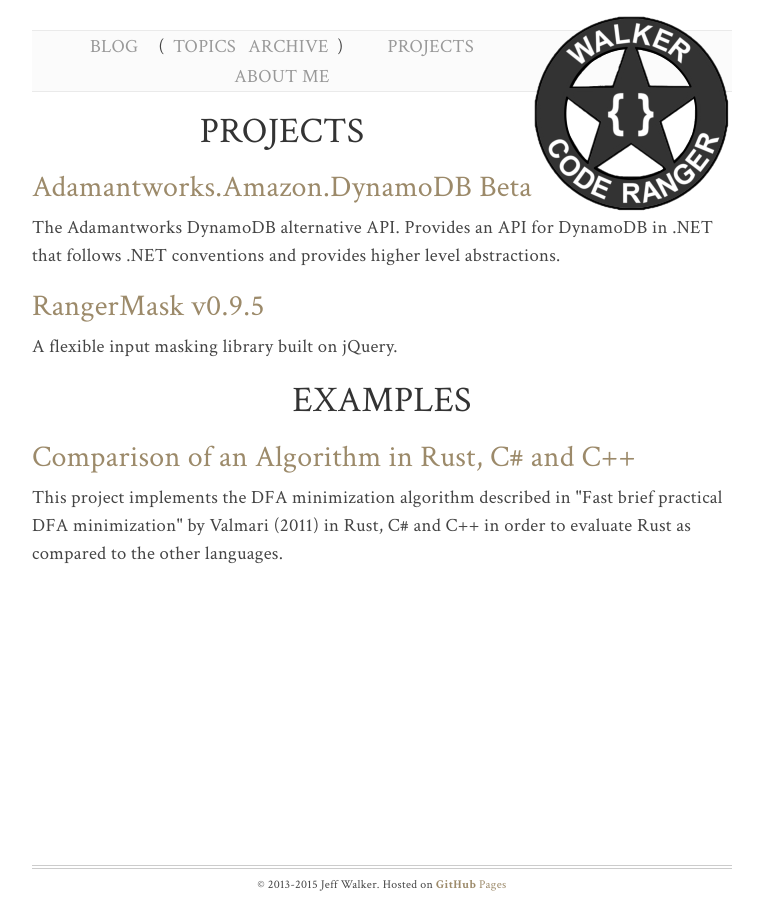
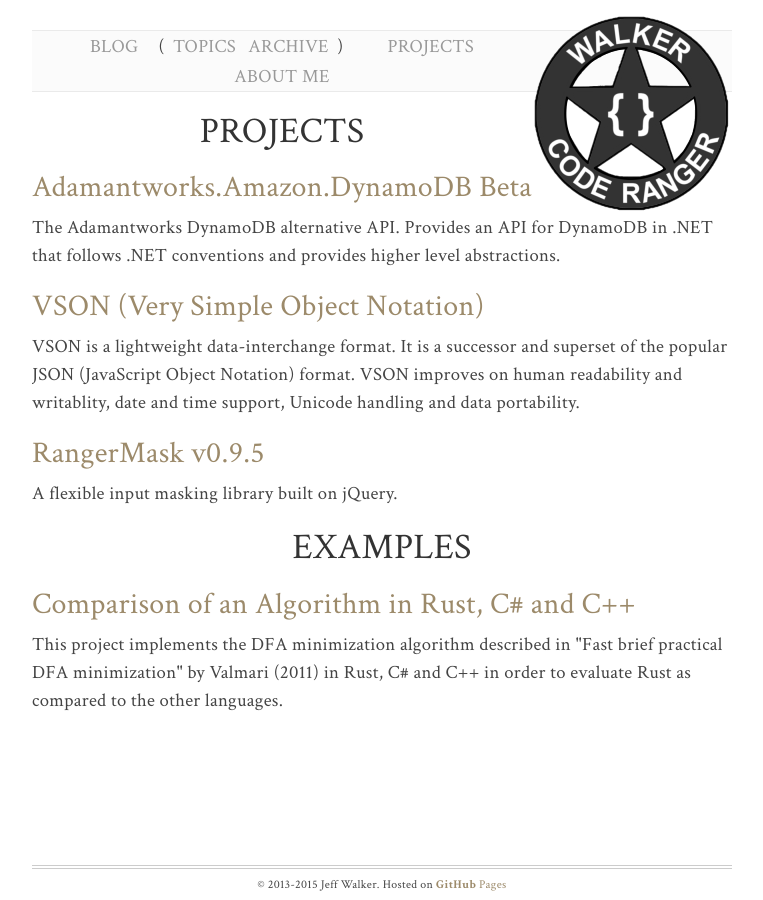
Before and after one commit to WalkerCodeRanger/WalkerCodeRanger.com, a Jekyll site: the page built from projects/index.html, in a window 1280 px wide. Shown: the whole page, without its empty margins (258-1021 px from the left). Built offline with Jekyll 4.4.1, drawn with Linux system fonts in a browser that asks for light colours; nearby versions of some CDN libraries; comment, search, counter and statistics services are not loaded.

Commit message:
add VSON to projects

```diff
--- a/projects/index.html
+++ b/projects/index.html
@@ -12,6 +12,10 @@
 		conventions and provides higher level abstractions.</p>
 	</section>
 	<section class="project">
+		<h2><a href="http://vson.org">VSON (Very Simple Object Notation)</a></h2>
+		<p>VSON is a lightweight data-interchange format. It is a successor and superset of the popular JSON (JavaScript Object Notation) format. VSON improves on human readability and writablity, date and time support, Unicode handling and data portability.</p>
+	</section>
+	<section class="project">
 		<h2><a href="https://github.com/WalkerCodeRanger/RangerMask">RangerMask v0.9.5</a></h2>
 		<p>A flexible input masking library built on jQuery.</p>
 	</section>
```
